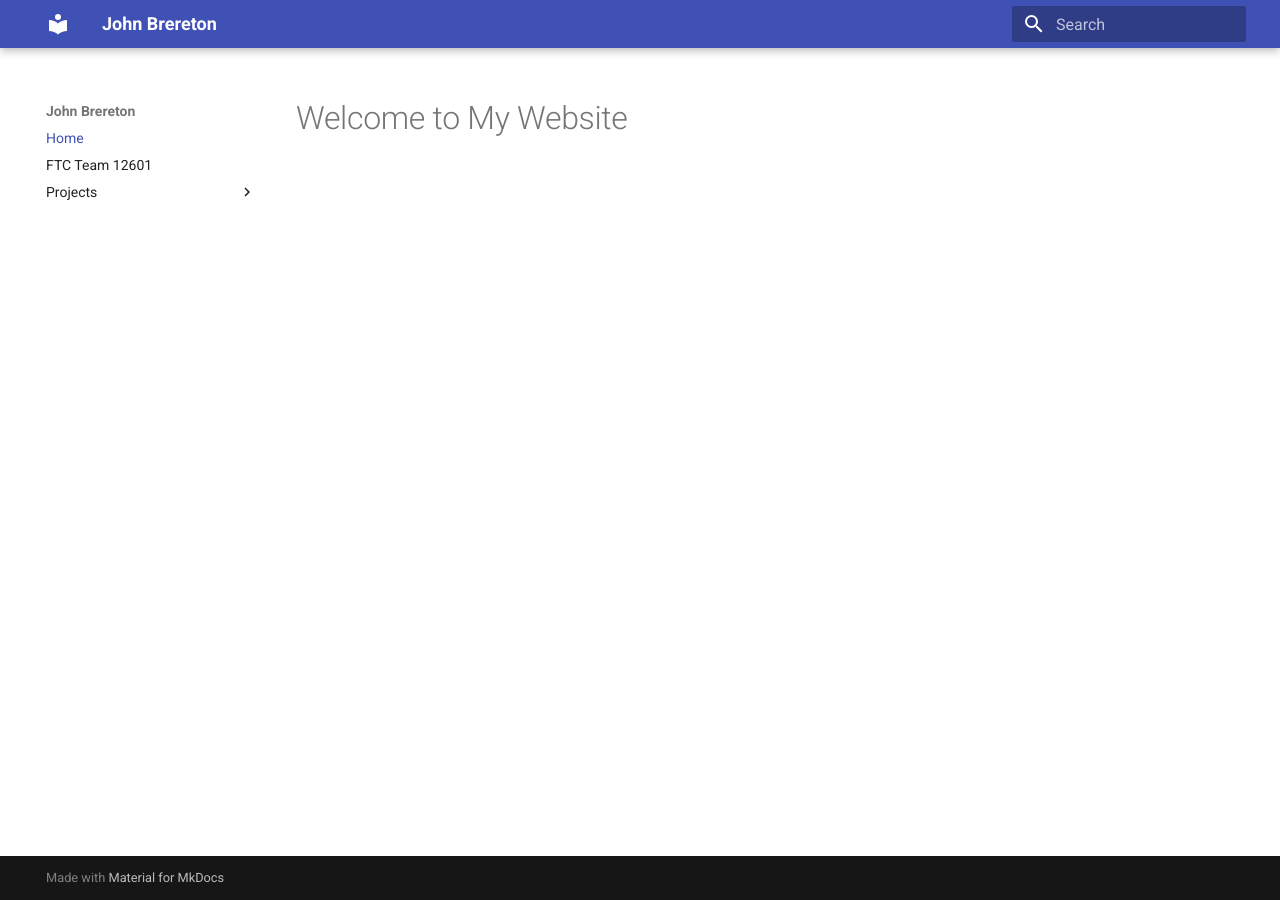
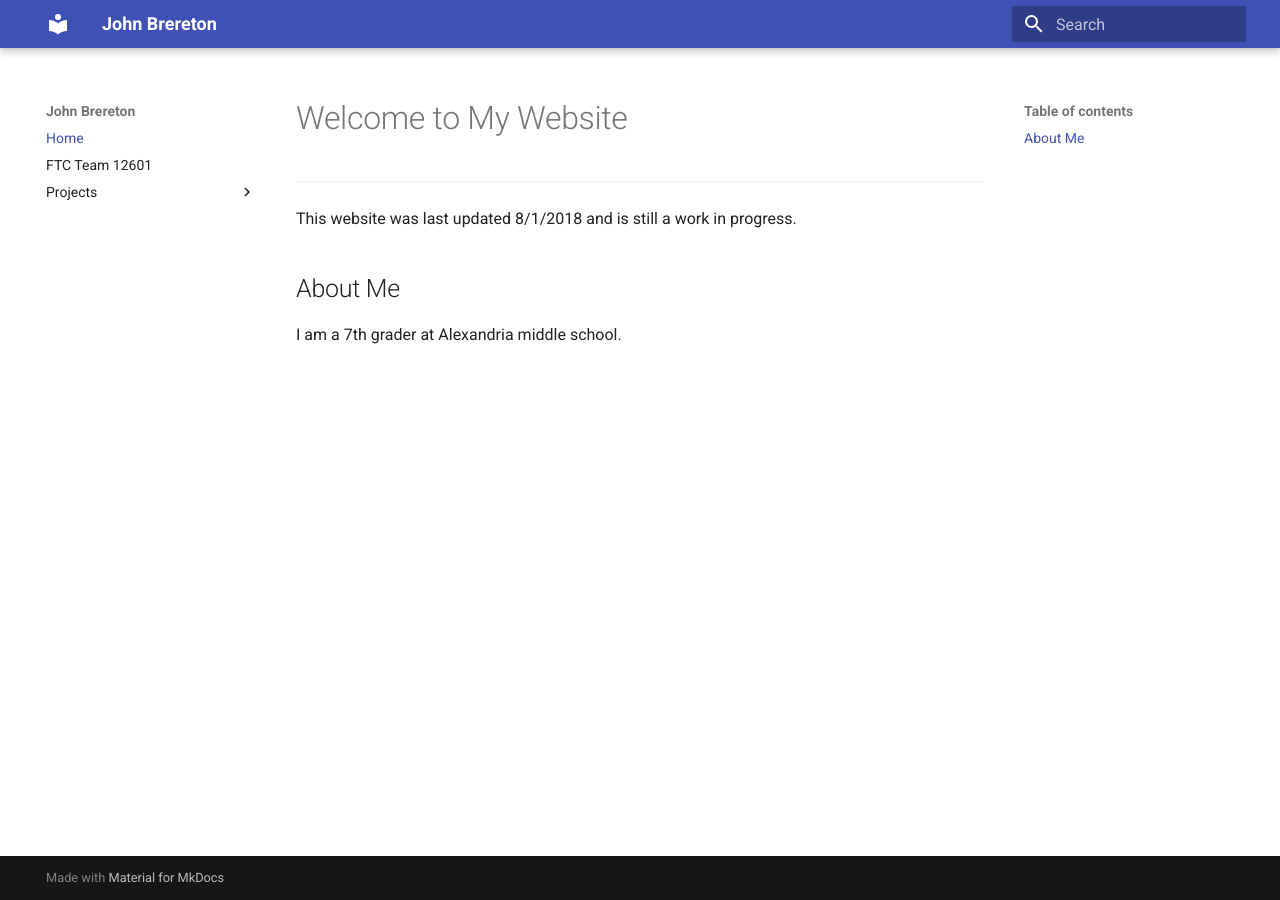
Before and after one commit to johnBrereton/Website-v2, an MkDocs documentation site: the page built from docs/index.md, in a window 1280 px wide. Built offline with MkDocs 1.6.1 and Material for MkDocs 9.7.7, drawn with Linux system fonts in a browser that asks for light colours; old or Windows-style settings are respelled for this version of MkDocs.

Commit message:
added index page and lines under page titles

```diff
--- a/docs/index.md
+++ b/docs/index.md
@@ -1 +1,6 @@
 # Welcome to My Website
+---
+This website was last updated 8/1/2018 and is still a work in progress.
+
+##About Me
+I am a 7th grader at Alexandria middle school.
```
Also changed, not shown: docs/FTC.md (+1 -1 lines), docs/Projects/Website.md (+1 -1 lines).
